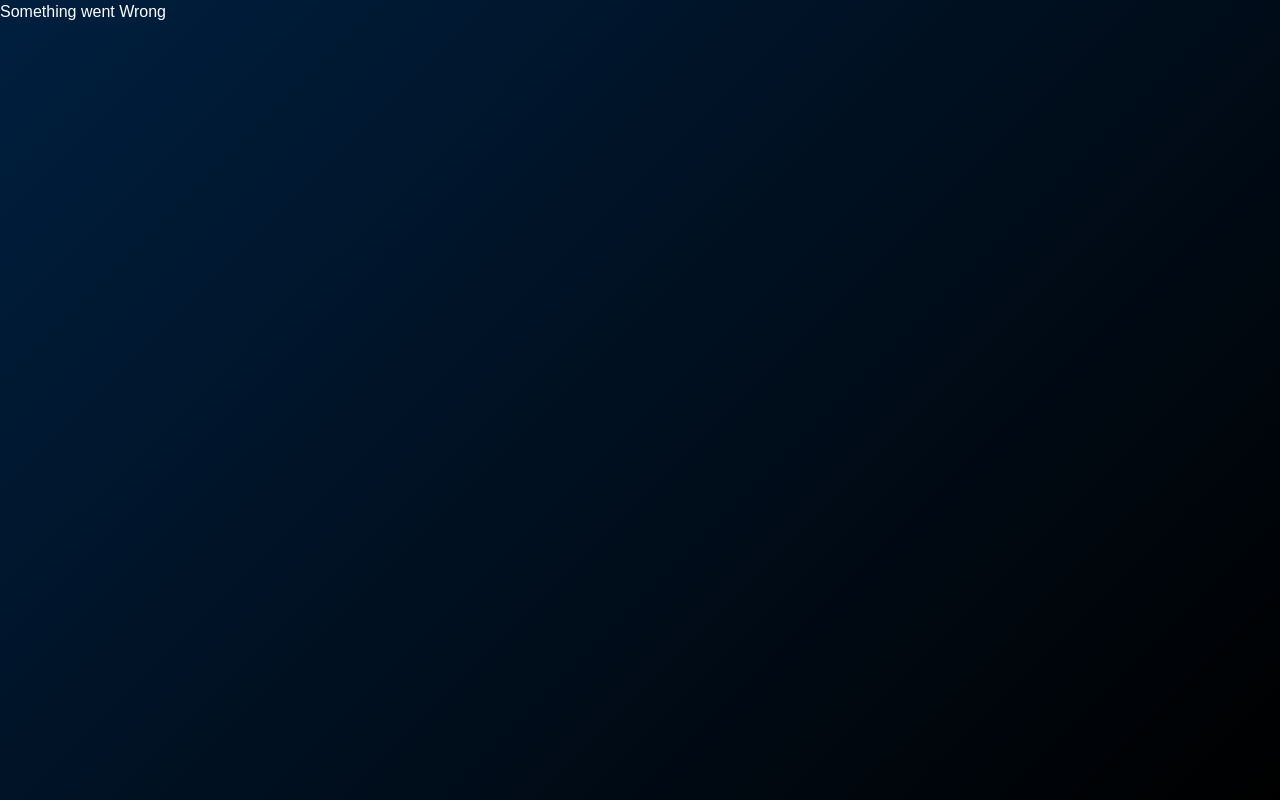
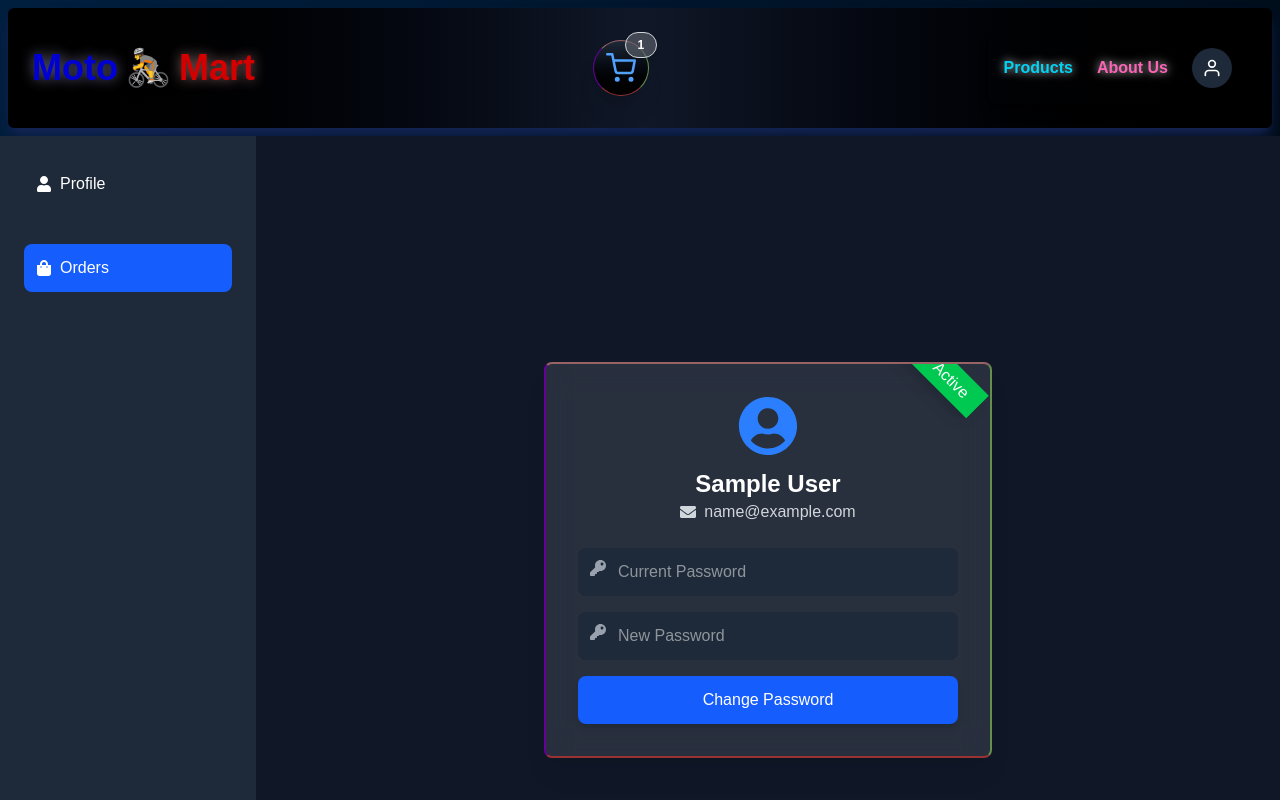
Before and after one commit to sakibhasan-24/moto-mart, a React (Vite) app: page /dashboard/orders in a window 1280 px wide. Shown: the top 800 px of the page. Built offline with nearby package versions, Linux system fonts and the light colour scheme; sample sign-in values are in the browser's storage.

Commit message:
profile and protected route

```diff
--- a/src/components/NavbarLogo/NavbarLogo.tsx
+++ b/src/components/NavbarLogo/NavbarLogo.tsx
@@ -1,9 +1,10 @@
 import { motion } from "framer-motion";
 import HeaderText from "./HeaderText";
+import { Link } from "react-router-dom";
 
 const NavbarLogo = () => {
   return (
-    <div className="flex  ">
+    <Link to="/" className="flex  ">
       <motion.h1
         className="text-3xl sm:text-4xl font-extrabold flex items-center"
         initial={{ opacity: 0 }}
@@ -21,7 +22,7 @@ const NavbarLogo = () => {
         </motion.span>
         <HeaderText color="red" text="Mart" />
       </motion.h1>
-    </div>
+    </Link>
   );
 };
 
--- a/src/pages/auth/AuthLayout.tsx
+++ b/src/pages/auth/AuthLayout.tsx
@@ -17,7 +17,7 @@ export default function AuthLayout() {
             hover:text-sky-50 hover:bg-teal-700 hover:px-4 hover:py-2
             hover:rounded-lg hover:scale-110
             ${
-              matchRouter("/login")
+              matchRouter("/auth/login")
                 ? "scale-110 bg-teal-700 text-sky-50 p-2 rounded-lg "
                 : ""
             }`}
@@ -31,7 +31,7 @@ export default function AuthLayout() {
             hover:text-sky-50 hover:bg-green-700 hover:px-4 hover:py-2
             hover:rounded-lg hover:scale-110
             ${
-              matchRouter("/signup")
+              matchRouter("/auth/signup")
                 ? "scale-110 bg-teal-700 text-sky-50 p-2 rounded-lg "
                 : ""
             }`}
--- a/src/pages/auth/Login.tsx
+++ b/src/pages/auth/Login.tsx
@@ -43,7 +43,7 @@ export default function Login() {
       });
 
       setTimeout(() => {
-        navigate("/dashboard");
+        navigate("/dashboard/profile");
       }, 3000);
     } catch (err: any) {
       console.error("Login  failed:", err);
@@ -96,12 +96,6 @@ export default function Login() {
           />
         </form>
 
-        {/* {error && (
-          <p className="text-red-500 text-center mt-2">
-            {(error as any)?.data?.message || "Login failed. Try again."}
-          </p>
-        )} */}
-
         <div className="mt-4 text-center text-gray-400">
           <Link
             to="/forgot-password"
--- a/src/pages/auth/Signup.tsx
+++ b/src/pages/auth/Signup.tsx
@@ -37,7 +37,7 @@ export default function Signup() {
       });
 
       setTimeout(() => {
-        navigate("/dashboard");
+        navigate("/dashboard/profile");
       }, 3000);
     } catch (err: any) {
       console.error("Signup failed:", err);
--- /dev/null
+++ b/src/pages/dashboard/Dashboard.tsx
@@ -0,0 +1,45 @@
+import { Link, Outlet, useLocation } from "react-router-dom";
+import { FaUser, FaShoppingBag } from "react-icons/fa";
+import matchRouter from "../../utils/matchRouter";
+
+export default function Dashboard() {
+  const location = useLocation();
+
+  return (
+    <div className="flex flex-col sm:flex-row min-h-screen bg-gray-900 text-white">
+      <div className="w-64 sm:bg-gray-800 p-6">
+        <h2 className="text-xl hidden sm:visible font-semibold mb-4">
+          Dashboard
+        </h2>
+
+        <nav className="space-y-3 flex flex-row gap-6 sm:flex-none sm:flex-col mx-auto sm:mx-0">
+          <Link
+            to="/dashboard/profile"
+            className={`flex items-center p-3 rounded-lg transition ${
+              matchRouter("/dashboard/profile")
+                ? "bg-blue-600"
+                : "hover:bg-gray-700"
+            }`}
+          >
+            <FaUser className="mr-2" /> Profile
+          </Link>
+
+          <Link
+            to="/dashboard/orders"
+            className={`flex items-center p-3 rounded-lg transition ${
+              matchRouter("/dashboard/orders")
+                ? "bg-blue-600"
+                : "hover:bg-gray-700"
+            }`}
+          >
+            <FaShoppingBag className="mr-2" /> Orders
+          </Link>
+        </nav>
+      </div>
+
+      <div className="flex-1 p-6">
+        <Outlet />
+      </div>
+    </div>
+  );
+}
--- /dev/null
+++ b/src/pages/dashboard/Profile.tsx
@@ -0,0 +1,84 @@
+import { useState } from "react";
+import { useAppSelector } from "../../redux/hooks";
+import { FaUserCircle, FaEnvelope, FaKey } from "react-icons/fa";
+import { motion } from "framer-motion";
+
+export default function Profile() {
+  const { user } = useAppSelector((state) => state.auth);
+
+  const [passwordData, setPasswordData] = useState({
+    currentPassword: "",
+    newPassword: "",
+  });
+
+  const handleChange = (e: React.ChangeEvent<HTMLInputElement>) => {
+    setPasswordData({ ...passwordData, [e.target.name]: e.target.value });
+  };
+
+  const handlePasswordChange = (e: React.FormEvent) => {
+    e.preventDefault();
+    console.log("Password Change Requested:", passwordData);
+  };
+
+  return (
+    <div className="flex justify-center  items-center min-h-screen bg-gray-900">
+      <motion.div
+        initial={{ opacity: 0, scale: 0.8 }}
+        animate={{ opacity: 1, scale: 1 }}
+        transition={{ duration: 0.6 }}
+        className="relative border-2 animate-border bg-white/10 backdrop-blur-lg p-8 rounded-lg shadow-xl max-w-md w-full text-white overflow-hidden"
+      >
+        <div className="absolute top-0 right-0 bg-green-500 text-white px-4 py-1 shadow-lg transform rotate-45 translate-x-0.5 -translate-y-2">
+          🟢 Active
+        </div>
+
+        <div className="flex justify-center">
+          <FaUserCircle className="text-blue-500 text-6xl" />
+        </div>
+
+        <h2 className="text-2xl font-semibold text-center mt-3">
+          {user?.name || "User Name"}
+        </h2>
+        <p className="text-gray-300 text-center flex items-center justify-center">
+          <FaEnvelope className="mr-2" />
+          {user?.email || "user@example.com"}
+        </p>
+
+        <form onSubmit={handlePasswordChange} className="mt-6 space-y-4">
+          <div className="relative">
+            <FaKey className="absolute left-3 top-3 text-gray-400" />
+            <input
+              type="password"
+              name="currentPassword"
+              placeholder="Current Password"
+              value={passwordData.currentPassword}
+              onChange={handleChange}
+              className="w-full bg-gray-800 text-white p-3 pl-10 rounded-lg focus:ring-2 focus:ring-blue-500 outline-none"
+              required
+            />
+          </div>
+
+          <div className="relative">
+            <FaKey className="absolute left-3 top-3 text-gray-400" />
+            <input
+              type="password"
+              name="newPassword"
+              placeholder="New Password"
+              value={passwordData.newPassword}
+              onChange={handleChange}
+              className="w-full bg-gray-800 text-white p-3 pl-10 rounded-lg focus:ring-2 focus:ring-blue-500 outline-none"
+              required
+            />
+          </div>
+
+          <button
+            type="submit"
+            className="w-full bg-blue-600 hover:bg-blue-700 transition text-white p-3 rounded-lg shadow-md"
+          >
+            Change Password
+          </button>
+        </form>
+      </motion.div>
+    </div>
+  );
+}
--- /dev/null
+++ b/src/routes/adminRoutes.tsx
@@ -0,0 +1,5 @@
+import React from "react";
+
+export default function adminRoutes() {
+  return <div>adminRoutes</div>;
+}
--- /dev/null
+++ b/src/routes/protectedRoutes.tsx
@@ -0,0 +1,13 @@
+import { Navigate, useLocation } from "react-router-dom";
+import { useAppSelector } from "../redux/hooks";
+
+export default function ProtectedRoute({ children }: any) {
+  const { user } = useAppSelector((state) => state.auth);
+  const location = useLocation();
+
+  if (!user) {
+    return <Navigate to="/auth/login" state={{ from: location }} replace />;
+  }
+
+  return children;
+}
--- a/src/routes/routes.tsx
+++ b/src/routes/routes.tsx
@@ -4,6 +4,9 @@ import Login from "../pages/auth/Login";
 import AuthLayout from "../pages/auth/AuthLayout";
 import Signup from "../pages/auth/Signup";
 import Home from "../pages/home/Home";
+import Dashboard from "../pages/dashboard/Dashboard";
+import Profile from "../pages/dashboard/Profile";
+import ProtectedRoute from "./protectedRoutes";
 
 const router = createBrowserRouter([
   {
@@ -14,6 +17,28 @@ const router = createBrowserRouter([
       { path: "about", element: <h1>About</h1> },
       { path: "/", element: <Home /> },
       { path: "contact", element: <h1>Contact</h1> },
+      {
+        path: "/dashboard",
+        element: (
+          <ProtectedRoute>
+            <Dashboard />
+          </ProtectedRoute>
+        ),
+        children: [
+          {
+            path: "profile",
+            element: (
+              <ProtectedRoute>
+                <Profile />
+              </ProtectedRoute>
+            ),
+          },
+          {
+            path: "orders",
+            element: <Profile />,
+          },
+        ],
+      },
       {
         path: "/auth",
         element: <AuthLayout />,
```
